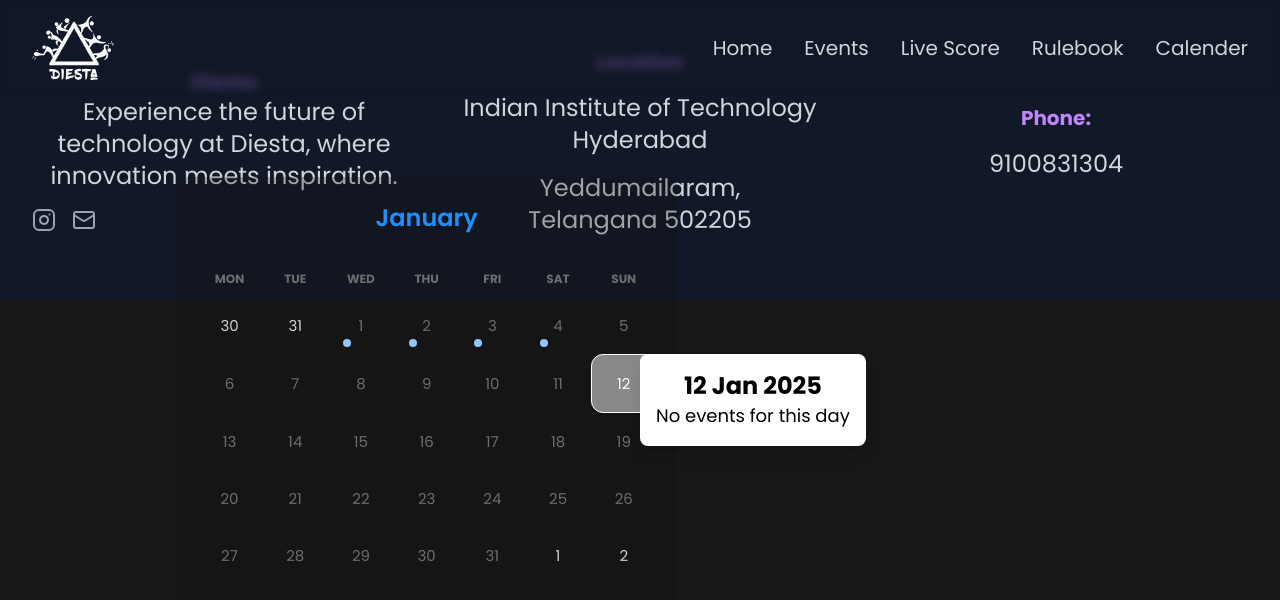
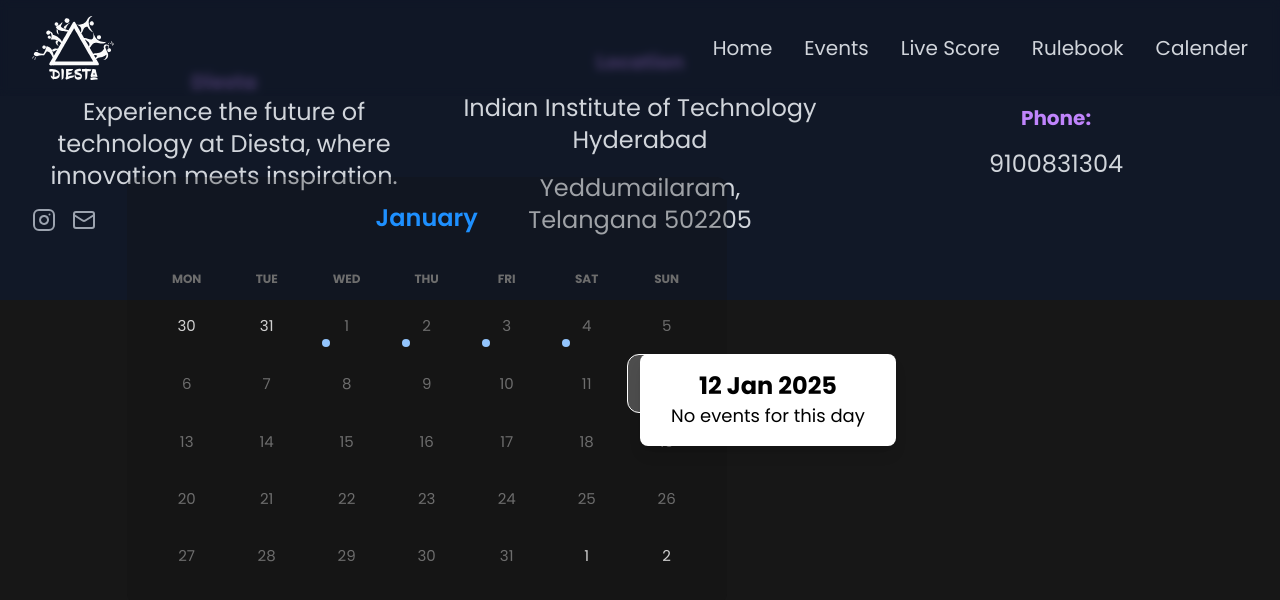
Before and after one commit to krishnateja2314/DiestaWebpage, a Next.js app: page /calender in a window 1280 px wide. Shown: the top 600 px of the page. Built offline with nearby package versions, Linux system fonts and the light colour scheme; a web font is replaced by a local one.

Commit message:
css changed

```diff
--- a/src/app/calender/CustomCalendar.css
+++ b/src/app/calender/CustomCalendar.css
@@ -6,7 +6,7 @@
 
 /* Container Styling */
 .react-calendar {
-  width: 500px;
+  width: 600px;
   background: rgba(17, 17, 17, 0.26);
   border: none;
   font-family: Arial, sans-serif;
@@ -27,13 +27,13 @@
   gap: 7px;
 }
 .react-calendar__navigation button:hover {
-  background-color: #0f0f0f !important;
+  background-color: #ffffff !important;
 }
 
 .react-calendar__navigation button {
   background: none;
   border: none;
-  color: #6d6d6d;
+  /* color: #6d6d6d; */
   font-size: 16px;
   cursor: pointer;
 }
@@ -43,6 +43,14 @@
   font-weight: 600;
   color: #1e90ff;
   padding: 5px 10px;
+  border-radius: 8px;
+}
+
+.react-calendar__tile--hasActive {
+  background-color: #1e90ff !important;
+}
+.react-calendar__navigation span:hover {
+  background-color: #dcdcdc !important;
 }
 
 /* Weekday Names Styling */
@@ -97,7 +105,7 @@
 
 /* Styling for Today’s Date */
 .react-calendar__tile--now {
-  background: #888 !important;
+  /* background: #888 !important; */
   color: #ffffff;
   border-radius: 12px; /* Square with rounded corners */
   border: 1.6px solid #ffffff !important; /* White border for today’s date */
@@ -117,14 +125,14 @@
 }
 
 /* Remove background hover effect */
-.react-calendar__tile:enabled:hover,
+/* .react-calendar__tile:enabled:hover,
 .react-calendar__tile:enabled:focus {
   background-color: #292727;
-}
+} */
 
-.react-calendar__navigation__label:hover {
+/* .react-calendar__navigation__label:hover {
   background-color: black;
-}
+} */
 
 /* Additional styling for event dot on calendar tile */
 .event-dot {
--- a/src/app/calender/data.json
+++ b/src/app/calender/data.json
@@ -8,7 +8,7 @@
   {
     "title": "Event 2",
     "date": "02 Jan 2025",
-    "description": "Event 2 DescriptionEvent 2 DescriptionEvent 2 DescriptionEvent 2 DescriptionEvent 2 DescriptionEvent 2 DescriptionEvent 2 DescriptionEvent 2 DescriptionEvent 2 DescriptionEvent 2 DescriptionEvent 2 DescriptionEvent 2 DescriptionEvent 2 DescriptionEvent 2 DescriptionEvent 2 DescriptionEvent 2 DescriptionEvent 2 DescriptionEvent 2 DescriptionEvent 2 DescriptionEvent 2 DescriptionEvent 2 DescriptionEvent 2 DescriptionEvent 2 DescriptionEvent 2 DescriptionEvent 2 DescriptionEvent 2 Description"
+    "description": "Event 2 Description"
   },
   {
     "title": "Event 3",
--- a/src/app/calender/page.tsx
+++ b/src/app/calender/page.tsx
@@ -24,7 +24,6 @@ const Page = () => {
   const handleDateChange = (date: Value) => {
     if (date instanceof Date) {
       setSelectedDate(date);
-      // onDateChange(date);
     }
   };
 
@@ -49,7 +48,7 @@ const Page = () => {
         />
       </div>
       <div className="absolute top-0 left-1/2 bottom-0 flex justify-center items-center text-center">
-        <div className="bg-white p-4 rounded-lg shadow-lg">
+        <div className="bg-white p-4 rounded-lg shadow-lg w-64">
           <h1 className="text-2xl font-bold text-black">
             {selectedDate.toLocaleDateString("en-GB", {
               day: "2-digit",
@@ -57,7 +56,6 @@ const Page = () => {
               year: "numeric",
             })}
           </h1>
-          <ul>
           {data.filter(
             (event) =>
               event.date ==
@@ -70,7 +68,7 @@ const Page = () => {
                 .replace(" ", " ")
           )
             .map((event) => (
-                <div className="w-64 mx-auto my-0 text-center">
+              <div className="mx-auto my-0 text-center">
                 <h2 className="text-black text-lg font-bold">{event.title}</h2>
                 <p className="text-black text-lg">{event.description}</p>
               </div>
@@ -88,7 +86,6 @@ const Page = () => {
           ).length === 0 && (
               <p className="text-black text-lg">No events for this day</p>
             )}
-          </ul>
         </div>
       </div>
     </div>
```
Lines whose indentation alone changed are shown as unchanged.
